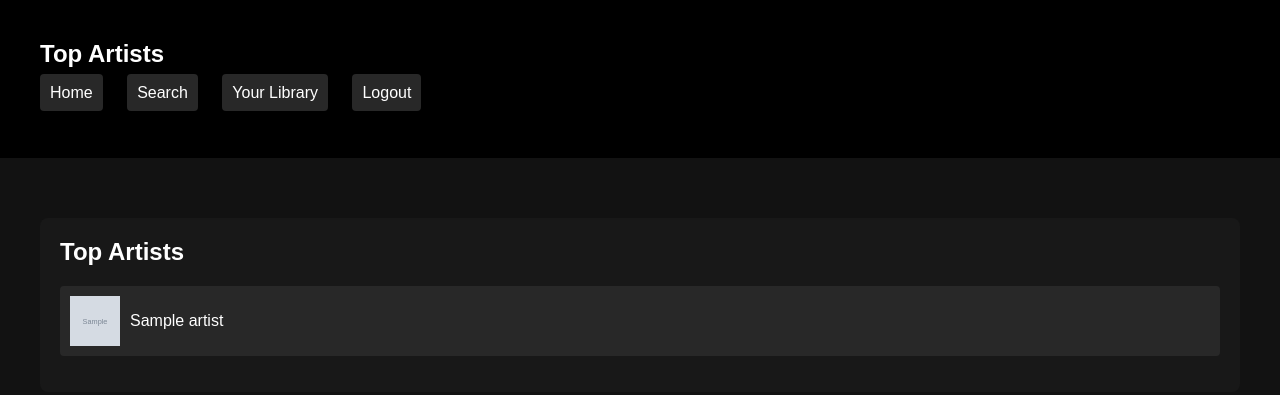
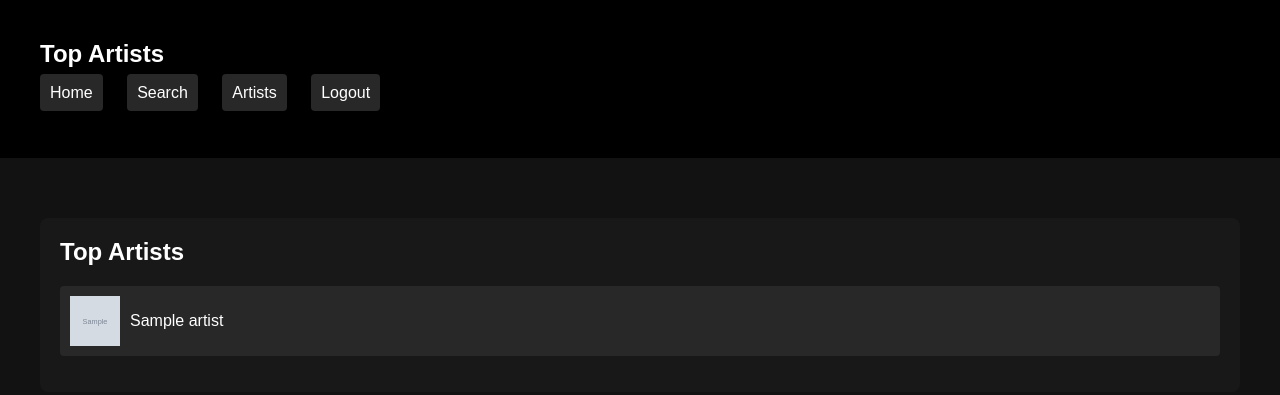
Before and after one commit to ethanziegler1/enc.stats, a Flask app: template templates/artists.html in a window 1280 px wide. Shown: the top 395 px of the page. Run offline with Flask 3, Linux system fonts and the light colour scheme; the template is opened without the code that fills it: most values are stand-ins (such as "Sample title", 1, 10 or a date in 2020); grey boxes marked "Sample" are stand-in pictures.

Commit message:
made the artists button go to artist page for all pages

```diff
--- a/templates/artists.html
+++ b/templates/artists.html
@@ -27,7 +27,7 @@
                 <ul>
                     <li><a href="{{ url_for('data') }}">Home</a></li>
                     <li><a href="#">Search</a></li>
-                    <li><a href="#">Your Library</a></li>
+                    <li><a href="{{ url_for('artists' )}}">Artists</a></li>
                     <li><a href="{{ url_for('logout') }}" class="logout-button">Logout</a></li>
                 </ul>
             </nav>
```
